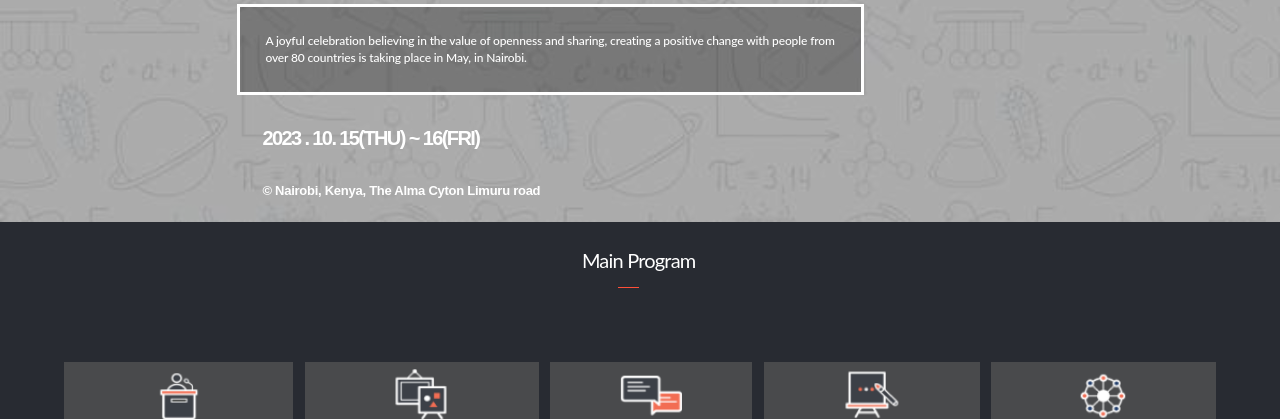
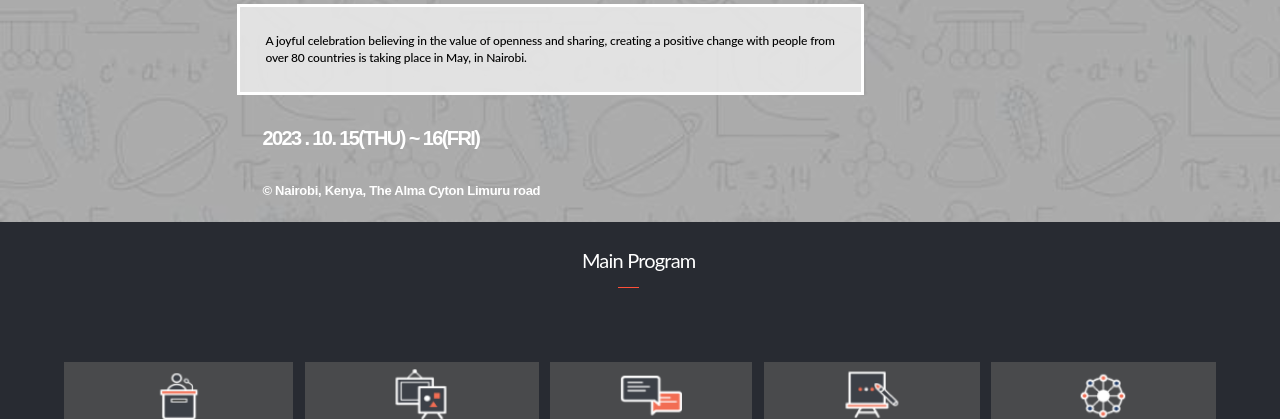
Before and after one commit to Obimbo07/Capstone, a website: page index.html in a window 1280 px wide. Shown: the part 337-756 px from the top of the page. Drawn offline with Linux system fonts and the light colour scheme.

Commit message:
Update styles.css

```diff
--- a/styles.css
+++ b/styles.css
@@ -108,11 +108,11 @@ header {
   text-align: left;
   border: 3px solid #fff;
   margin: 1%;
-  background-color: rgba(0, 0, 0, 0.3);
+  background-color: rgba(232, 232, 232, 0.9);
 }
 
 .banner-text p {
-  color: #fff;
+  color: #000;
 }
 
 .banner-date {
```
